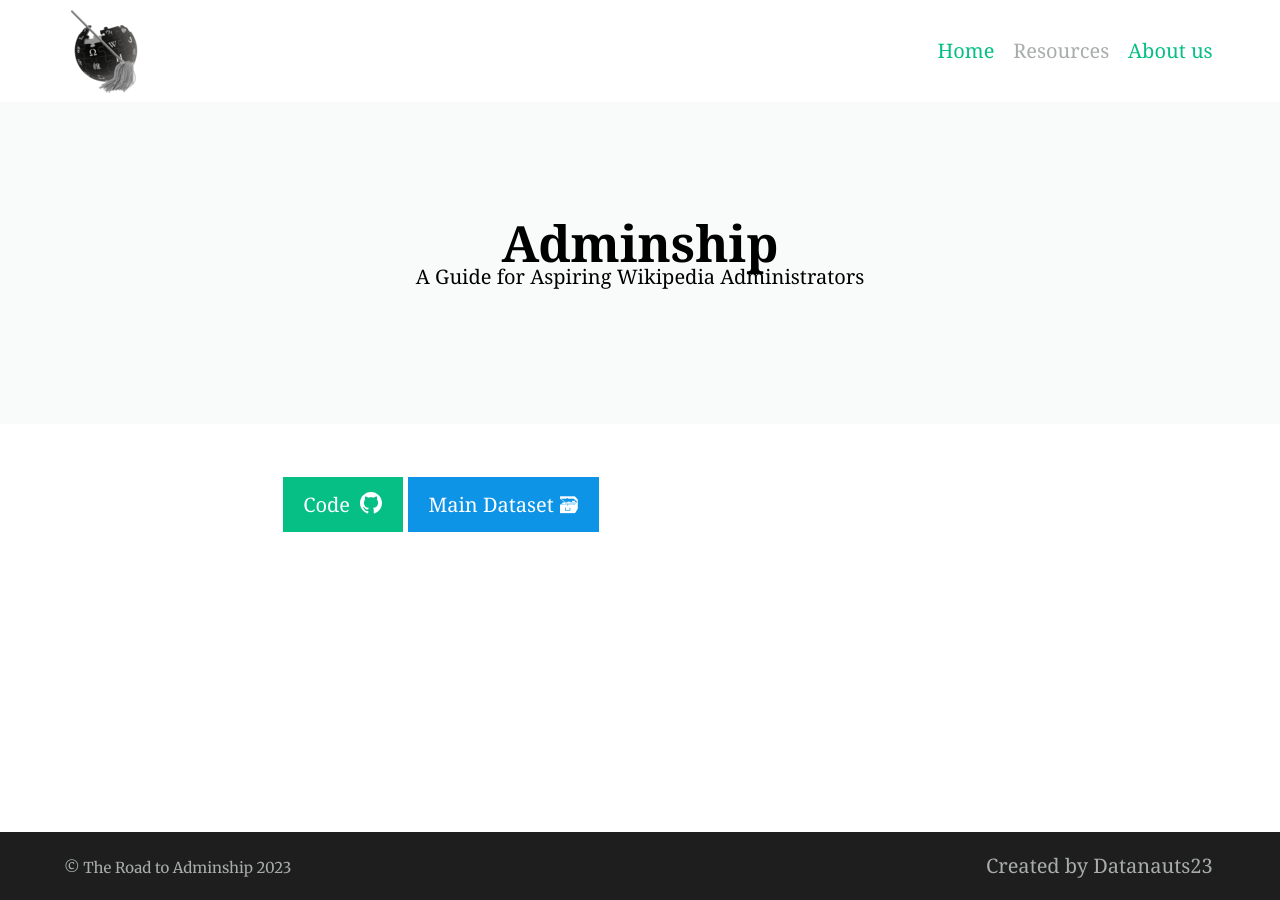
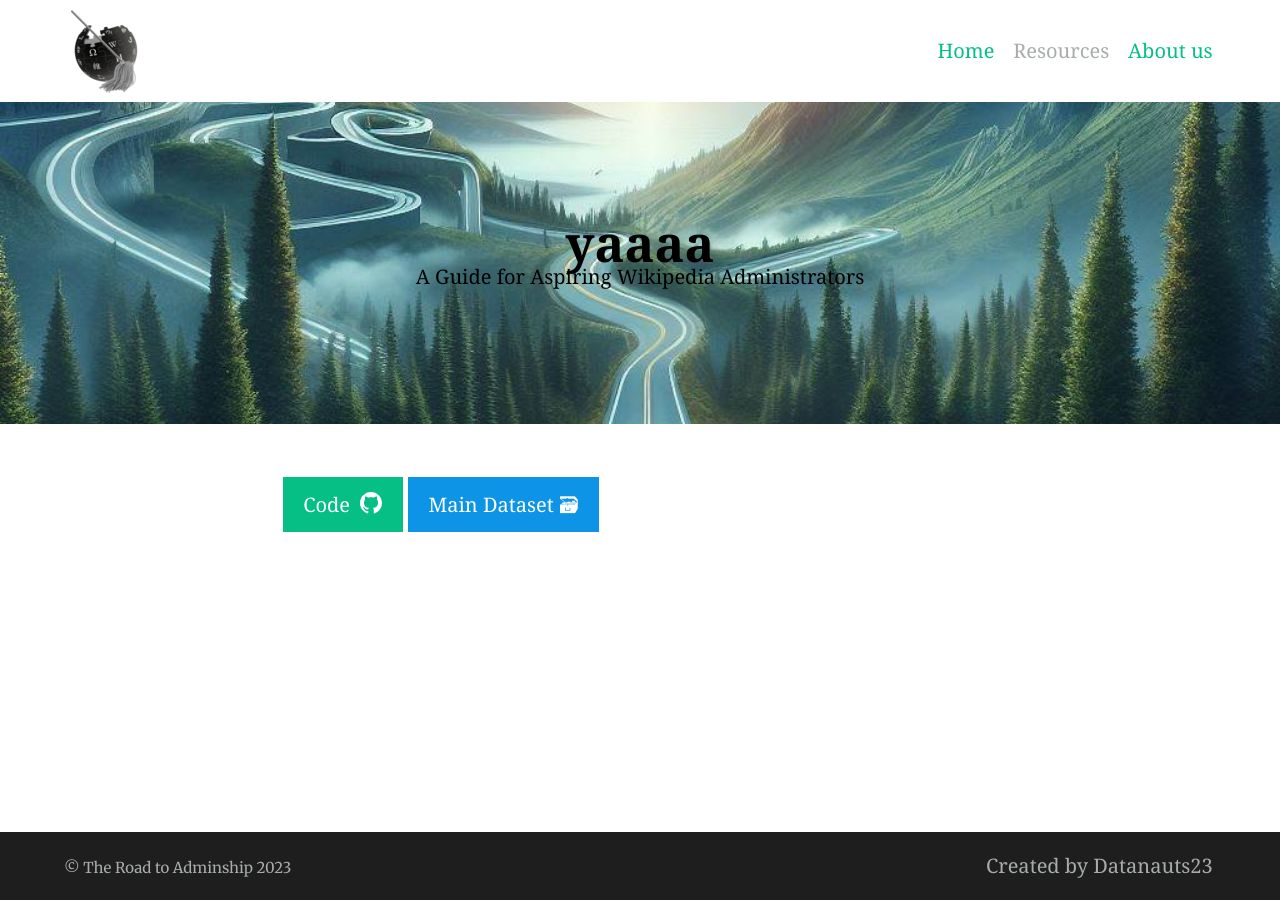
Before and after one commit to Sakasy/sakasy.github.io, a Jekyll site: the page built from ressources.md, in a window 1280 px wide. Built offline with Jekyll 4.4.1, drawn with Linux system fonts in a browser that asks for light colours.

Commit message:
Update ressources.md

```diff
--- a/ressources.md
+++ b/ressources.md
@@ -1,10 +1,10 @@
 ---
 feature_text: |
   <div>
-    <div style="color: black; font-weight: bold; font-size: 50px;">Adminship</div>
+    <div style="color: black; font-weight: bold; font-size: 50px;">yaaaa</div>
     <div style="color: black;">A Guide for Aspiring Wikipedia Administrators</div>
    </div>
-feature_image: "image_0.jpeg"
+feature_image: "../image_0.jpeg"
 ---
 
 {% include button.html text="Code" icon="github" link="https://github.com/epfl-ada/ada-2023-project-datanauts23" %}  {% include button.html text="Main Dataset 🗃" link="http://snap.stanford.edu/data/wiki-RfA.html" color="#0d94e7" %}
```
